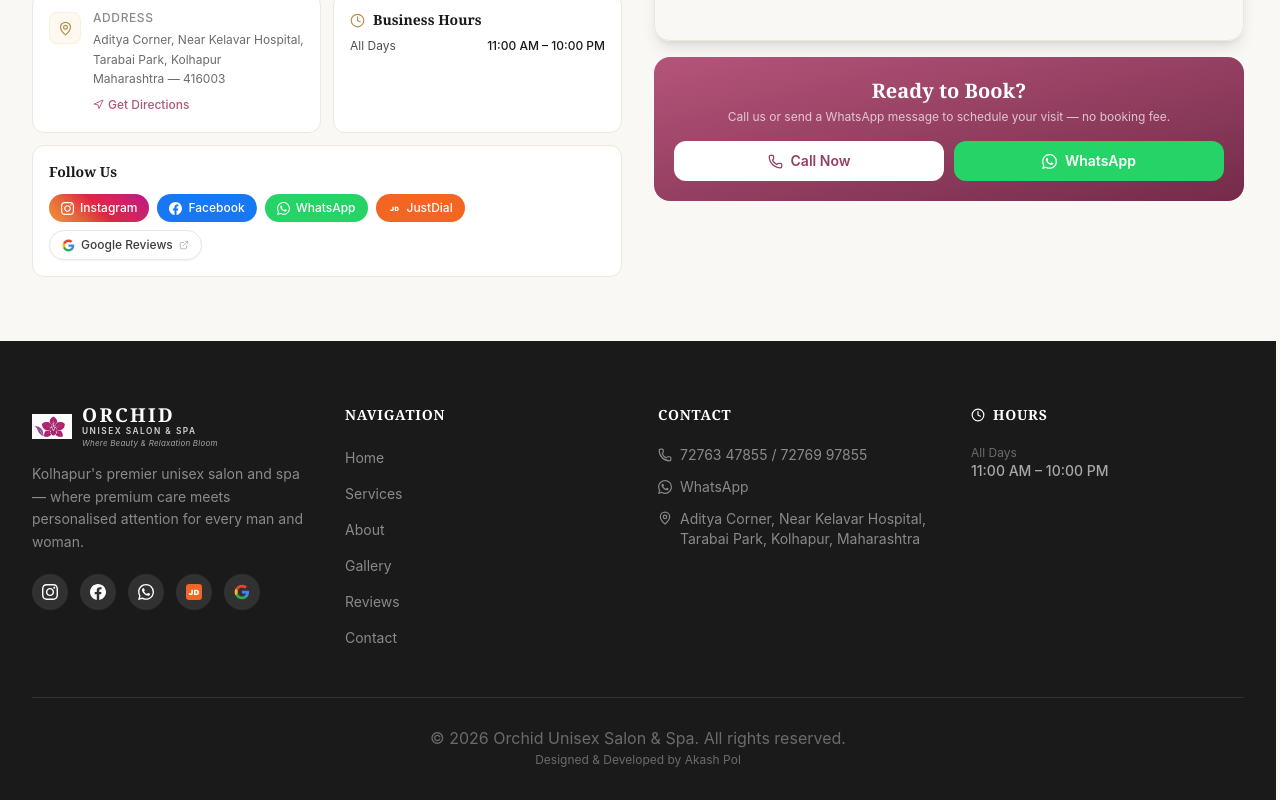
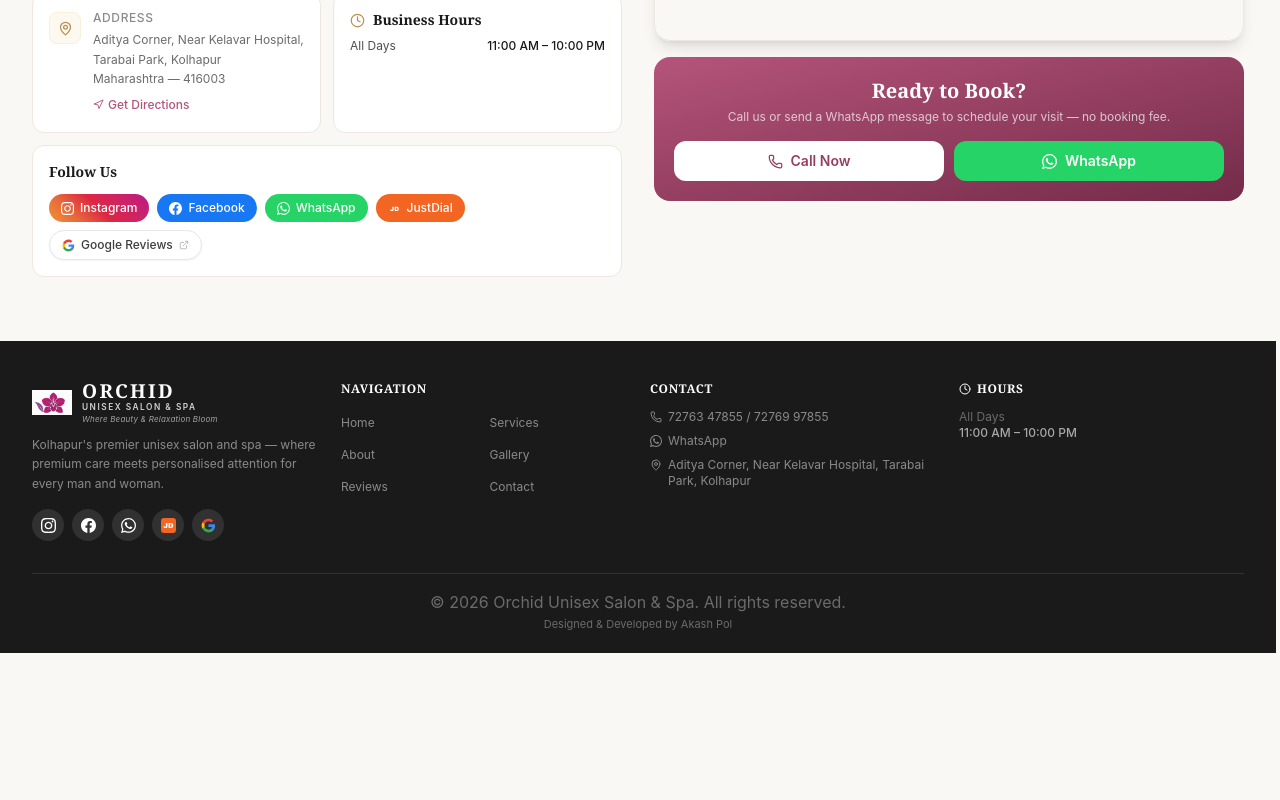
Before and after one commit to akashp-ai/orchidwellness, a Next.js app: page / in a window 1280 px wide. Shown: the part 8311-9111 px from the top of the page. After the commit the page ends 8964 px from the top, so only its background shows below. Built offline with nearby package versions, Linux system fonts and the light colour scheme; grey boxes are pictures that could not be loaded.

Commit message:
Compact footer: 2-col navigation, reduced padding and text sizes, fix JD colour, responsive grid

```diff
--- a/app/components/Footer.tsx
+++ b/app/components/Footer.tsx
@@ -21,64 +21,64 @@ export default function Footer() {
 
   return (
     <footer className="bg-charcoal-900 text-white">
-      <div className="max-w-7xl mx-auto px-6 lg:px-8 pt-16 pb-8">
-        <div className="grid grid-cols-1 md:grid-cols-2 lg:grid-cols-4 gap-10 mb-12">
+      <div className="max-w-7xl mx-auto px-5 sm:px-6 lg:px-8 pt-10 pb-5">
 
-          {/* Brand */}
-          <div className="lg:col-span-1">
-            <div className="mb-4">
+        {/* ── Main grid: Brand | Nav | Contact + Hours ── */}
+        <div className="grid grid-cols-2 md:grid-cols-4 gap-6 mb-8">
+
+          {/* Brand — full width on mobile, 1 col on md+ */}
+          <div className="col-span-2 md:col-span-1">
+            <div className="mb-3">
               <Logo variant="footer" showTagline />
             </div>
-            <p className="text-charcoal-400 text-sm leading-relaxed mb-5">{site.brand.description}</p>
+            <p className="text-charcoal-400 text-xs leading-relaxed mb-4">
+              {site.brand.description}
+            </p>
             {site.sections.showSocialLinks && (
-              <div className="flex gap-3 flex-wrap">
-                {/* Instagram */}
+              <div className="flex gap-2 flex-wrap">
                 <a href={site.social.instagram} target="_blank" rel="noopener noreferrer"
-                  className="w-9 h-9 rounded-full bg-white/10 flex items-center justify-center transition-all hover:scale-110"
-                  style={{ /* Instagram gradient on hover handled via group or inline */ }}
+                  className="w-8 h-8 rounded-full bg-white/10 flex items-center justify-center transition-all hover:scale-110"
                   onMouseEnter={e => (e.currentTarget.style.background = "linear-gradient(45deg,#f09433 0%,#e6683c 25%,#dc2743 50%,#cc2366 75%,#bc1888 100%)")}
                   onMouseLeave={e => (e.currentTarget.style.background = "rgba(255,255,255,0.1)")}
                   aria-label="Instagram">
-                  <InstagramIcon size={16} />
+                  <InstagramIcon size={15} />
                 </a>
-                {/* Facebook — official #1877F2 */}
                 <a href={site.social.facebook} target="_blank" rel="noopener noreferrer"
-                  className="w-9 h-9 rounded-full bg-white/10 hover:bg-[#1877F2] flex items-center justify-center transition-all hover:scale-110" aria-label="Facebook">
-                  <FacebookIcon size={16} />
+                  className="w-8 h-8 rounded-full bg-white/10 hover:bg-[#1877F2] flex items-center justify-center transition-all hover:scale-110" aria-label="Facebook">
+                  <FacebookIcon size={15} />
                 </a>
-                {/* WhatsApp — official #25D366 */}
                 <a href={`https://wa.me/${site.contact.whatsapp}`} target="_blank" rel="noopener noreferrer"
-                  className="w-9 h-9 rounded-full bg-white/10 hover:bg-[#25D366] flex items-center justify-center transition-all hover:scale-110" aria-label="WhatsApp">
-                  <WhatsAppIcon size={16} />
+                  className="w-8 h-8 rounded-full bg-white/10 hover:bg-[#25D366] flex items-center justify-center transition-all hover:scale-110" aria-label="WhatsApp">
+                  <WhatsAppIcon size={15} />
                 </a>
                 {site.social.justdial && (
                   <a href={site.social.justdial} target="_blank" rel="noopener noreferrer"
-                    className="w-9 h-9 rounded-full bg-white/10 flex items-center justify-center transition-all hover:scale-110"
+                    className="w-8 h-8 rounded-full bg-white/10 flex items-center justify-center transition-all hover:scale-110"
                     onMouseEnter={e => (e.currentTarget.style.backgroundColor = "#F26522")}
                     onMouseLeave={e => (e.currentTarget.style.backgroundColor = "rgba(255,255,255,0.1)")}
                     aria-label="JustDial">
-                    <JustDialIcon size={16} />
+                    <JustDialIcon size={15} />
                   </a>
                 )}
                 {site.social.googleReviews && (
                   <a href={site.social.googleReviews} target="_blank" rel="noopener noreferrer"
-                    className="w-9 h-9 rounded-full bg-white/10 hover:bg-white hover:text-charcoal-800 flex items-center justify-center transition-all hover:scale-110" aria-label="Google Reviews">
-                    <GoogleIcon size={16} />
+                    className="w-8 h-8 rounded-full bg-white/10 hover:bg-white hover:text-charcoal-800 flex items-center justify-center transition-all hover:scale-110" aria-label="Google Reviews">
+                    <GoogleIcon size={15} />
                   </a>
                 )}
               </div>
             )}
           </div>
 
-          {/* Navigation */}
+          {/* Navigation — 2-column grid of links */}
           <div>
-            <h3 className="font-serif text-sm font-semibold text-white uppercase tracking-wider mb-5">
+            <h3 className="font-serif text-xs font-semibold text-white uppercase tracking-wider mb-3">
               {t("footer.navigation")}
             </h3>
-            <ul className="space-y-3">
+            <ul className="grid grid-cols-2 gap-x-3 gap-y-2">
               {navLinks.map((link) => (
                 <li key={link.href}>
-                  <a href={link.href} className="text-charcoal-400 hover:text-gold-400 text-sm transition-colors">
+                  <a href={link.href} className="text-charcoal-400 hover:text-gold-400 text-xs transition-colors">
                     {t(link.key)}
                   </a>
                 </li>
@@ -88,41 +88,42 @@ export default function Footer() {
 
           {/* Contact */}
           <div>
-            <h3 className="font-serif text-sm font-semibold text-white uppercase tracking-wider mb-5">
+            <h3 className="font-serif text-xs font-semibold text-white uppercase tracking-wider mb-3">
               {t("footer.contact")}
             </h3>
-            <ul className="space-y-3">
+            <ul className="space-y-2">
               <li>
                 <a href={`tel:${site.contact.phonePrimary}`}
-                  className="flex items-center gap-2 text-charcoal-400 hover:text-gold-400 text-sm transition-colors">
-                  <Phone size={14} />
+                  className="flex items-center gap-1.5 text-charcoal-400 hover:text-gold-400 text-xs transition-colors">
+                  <Phone size={12} className="flex-shrink-0" />
                   {site.contact.phone}
                 </a>
               </li>
               <li>
                 <a href={waLink} target="_blank" rel="noopener noreferrer"
-                  className="flex items-center gap-2 text-charcoal-400 hover:text-[#25D366] text-sm transition-colors">
-                  <WhatsAppIcon size={14} />
+                  className="flex items-center gap-1.5 text-charcoal-400 hover:text-[#25D366] text-xs transition-colors">
+                  <WhatsAppIcon size={12} className="flex-shrink-0" />
                   {t("common.whatsapp")}
                 </a>
               </li>
-              <li className="flex items-start gap-2 text-charcoal-400 text-sm">
-                <MapPin size={14} className="flex-shrink-0 mt-0.5" />
-                <span>{site.address.line2}, {site.address.area}, {site.address.city}, {site.address.state}</span>
+              <li className="flex items-start gap-1.5 text-charcoal-400 text-xs">
+                <MapPin size={12} className="flex-shrink-0 mt-0.5" />
+                <span>{site.address.line2}, {site.address.area}, {site.address.city}</span>
               </li>
             </ul>
           </div>
 
           {/* Hours */}
           <div>
-            <h3 className="font-serif text-sm font-semibold text-white uppercase tracking-wider mb-5 flex items-center gap-2">
-              <Clock size={14} />
+            <h3 className="font-serif text-xs font-semibold text-white uppercase tracking-wider mb-3 flex items-center gap-1.5">
+              <Clock size={12} />
               {t("footer.hours")}
             </h3>
-            <ul className="space-y-2">
+            <ul className="space-y-1.5">
               {site.timings.displayRows.map((row) => (
-                <li key={row.days} className="flex flex-col text-sm">
-                  <span className="text-charcoal-500 text-xs">{row.days}</span>
+                <li key={row.days} className="text-xs">
+                  <span className="text-charcoal-500">{row.days}</span>
+                  <br />
                   <span className="text-charcoal-300 font-medium">{row.hours}</span>
                 </li>
               ))}
@@ -131,20 +132,16 @@ export default function Footer() {
         </div>
 
         {/* Bottom bar */}
-        <div className="border-t border-white/10 pt-8 text-center text-xs text-charcoal-500 space-y-1.5">
+        <div className="border-t border-white/10 pt-4 text-center text-[11px] text-charcoal-500 space-y-0.5">
           <p>© {new Date().getFullYear()} {site.brand.name}. {t("footer.allRights")}</p>
           {site.credits?.enabled && (
             site.credits.link ? (
-              <a
-                href={site.credits.link}
-                target="_blank"
-                rel="noopener noreferrer"
-                className="block text-xs text-charcoal-500 hover:text-charcoal-400 transition-colors"
-              >
+              <a href={site.credits.link} target="_blank" rel="noopener noreferrer"
+                className="block text-[11px] text-charcoal-500 hover:text-charcoal-400 transition-colors">
                 {site.credits.text}
               </a>
             ) : (
-              <p className="text-xs text-charcoal-500">{site.credits.text}</p>
+              <p className="text-[11px] text-charcoal-500">{site.credits.text}</p>
             )
           )}
         </div>
```
